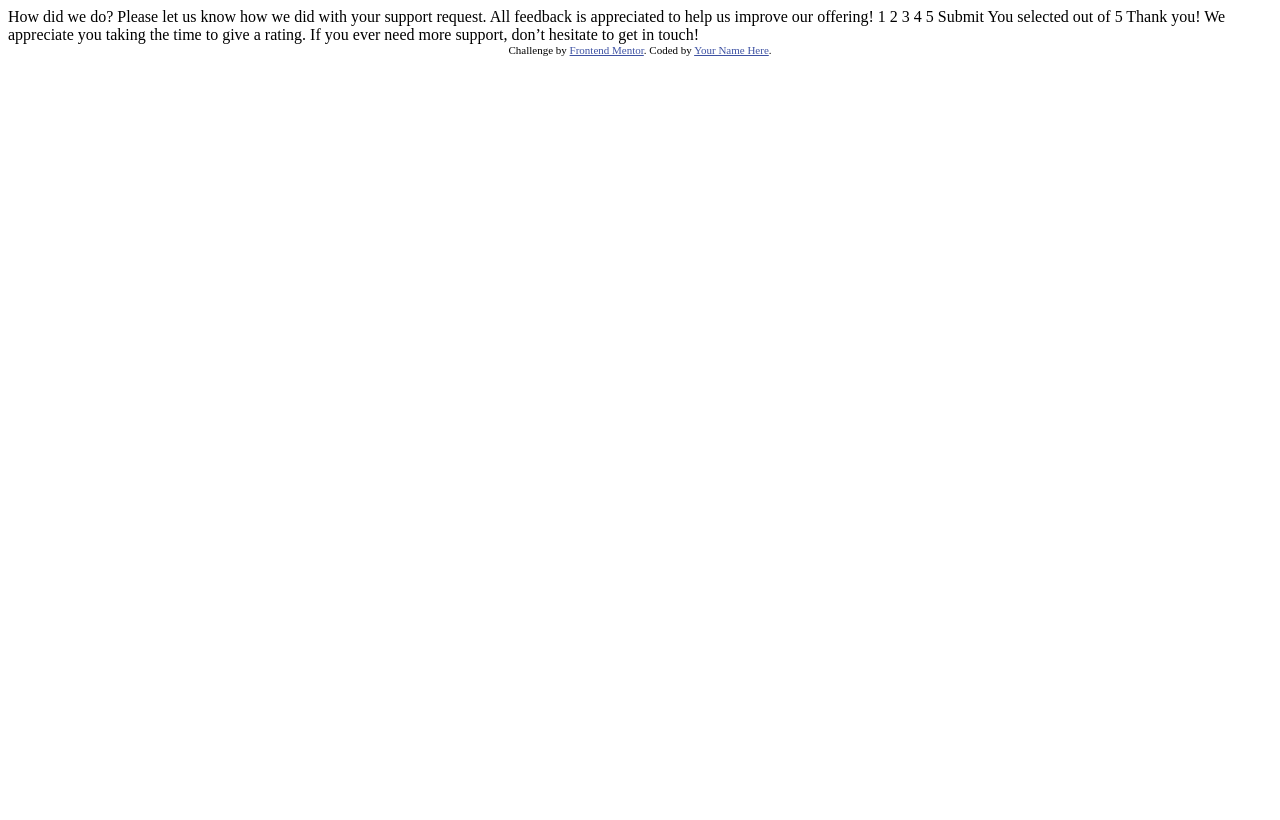
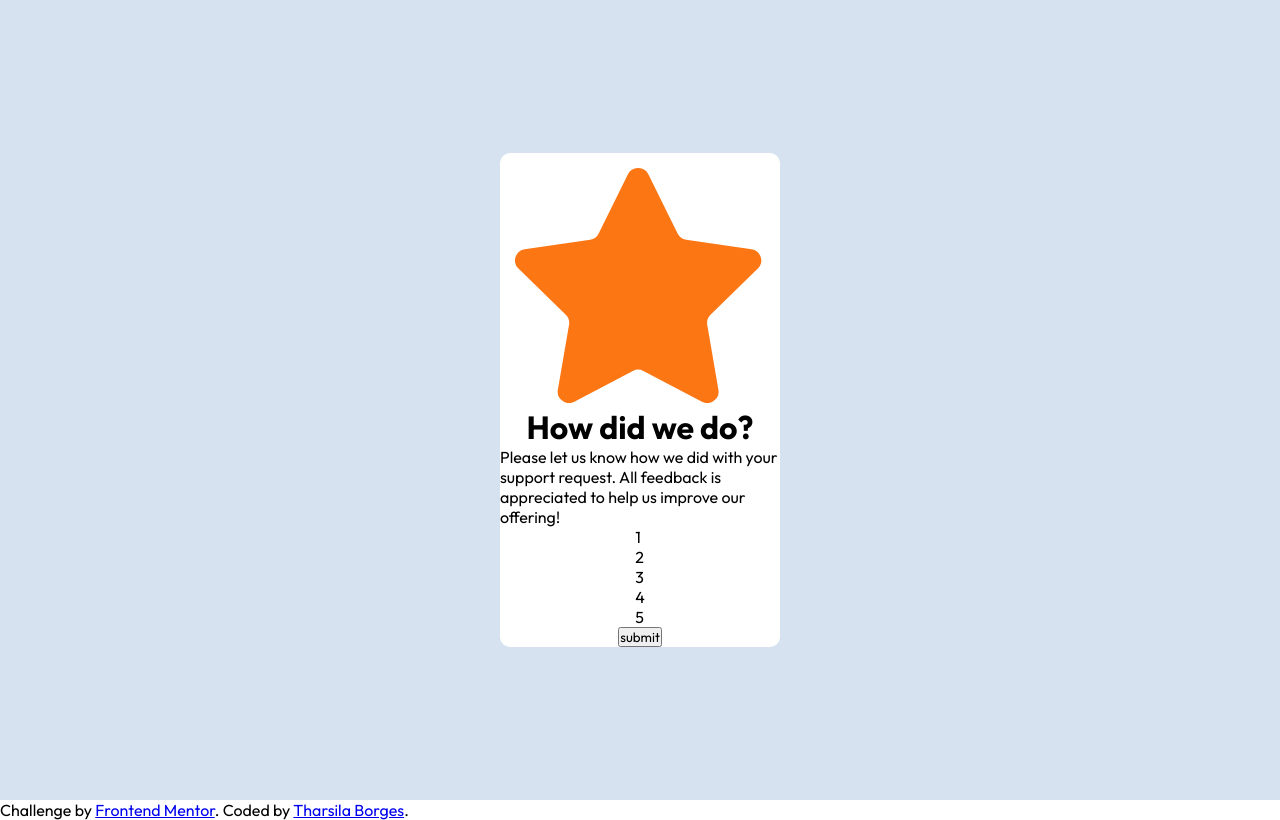
Before and after one commit to tharsila/frontend-mentor, a website: page projects/interactive-rating-component-main/index.html in a window 1280 px wide. Drawn offline with nearby package versions, Linux system fonts and the light colour scheme; files that its build step writes are made by us from their sources.

Commit message:
add rating

```diff
--- a/projects/interactive-rating-component-main/index.html
+++ b/projects/interactive-rating-component-main/index.html
@@ -1,49 +1,46 @@
 <!DOCTYPE html>
-<html lang="en">
+<html lang="pt-br">
 <head>
   <meta charset="UTF-8">
-  <meta name="viewport" content="width=device-width, initial-scale=1.0"> <!-- displays site properly based on user's device -->
-
-  <link rel="icon" type="image/png" sizes="32x32" href="./images/favicon-32x32.png">
-
+  <meta name="viewport" content="width=device-width, initial-scale=1.0">
+  <link rel="icon" type="image/png" sizes="32x32" href="./assets/images/favicon-32x32.png">
+  <link rel="stylesheet" href="./assets/styles/style.css">
   <title>Frontend Mentor | Interactive rating component</title>
-
-  <!-- Feel free to remove these styles or customise in your own stylesheet 👍 -->
-  <style>
-    .attribution { font-size: 11px; text-align: center; }
-    .attribution a { color: hsl(228, 45%, 44%); }
-  </style>
 </head>
 <body>
+  <main class="card-container">
+    <div class="card-content">
+      <div class="img">
+        <img src="assets/images/icon-star.svg" alt="star">
+      </div>
+      <h1>How did we do?</h1>
+      <p> Please let us know how we did with your support request. All feedback is appreciated
+        to help us improve our offering!</p>
+      <div class="rate">
+        <div class="rate-circle one"><span>1</span></div>
+        <div class="rate-circle two"><span>2</span></div>
+        <div class="rate-circle three"><span>3</span></div>
+        <div class="rate-circle four"><span>4</span></div>
+        <div class="rate-circle five"><span>5</span></div>
+      </div>
+      <button>submit</button>
+    </div>
+  </main>
 
-  <!-- Rating state start -->
 
-  How did we do?
+  <!-- You selected --> <!-- Add rating here --><!--  out of 5 -->
 
-  Please let us know how we did with your support request. All feedback is appreciated
-  to help us improve our offering!
-
-  1 2 3 4 5
-
-  Submit
-
-  <!-- Rating state end -->
-
-  <!-- Thank you state start -->
-
-  You selected <!-- Add rating here --> out of 5
-
-  Thank you!
+  <!-- Thank you!
 
   We appreciate you taking the time to give a rating. If you ever need more support,
-  don’t hesitate to get in touch!
+  don’t hesitate to get in touch! -->
 
   <!-- Thank you state end -->
 
 
   <div class="attribution">
-    Challenge by <a href="https://www.frontendmentor.io?ref=challenge" target="_blank">Frontend Mentor</a>.
-    Coded by <a href="#">Your Name Here</a>.
+    <p> Challenge by <a href="https://www.frontendmentor.io?ref=challenge" target="_blank">Frontend Mentor</a>. Coded by <a href="#">Tharsila Borges</a>.</p>
+
   </div>
 </body>
 </html>
```
